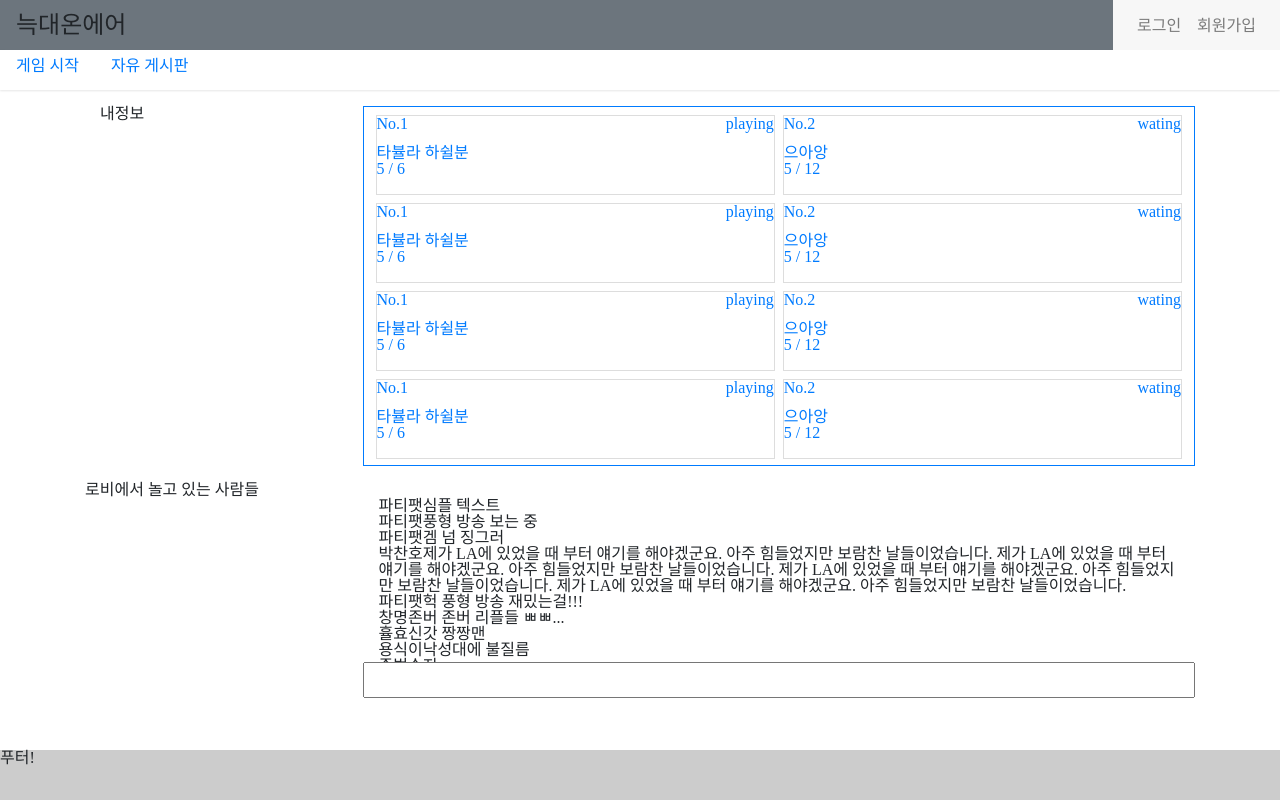
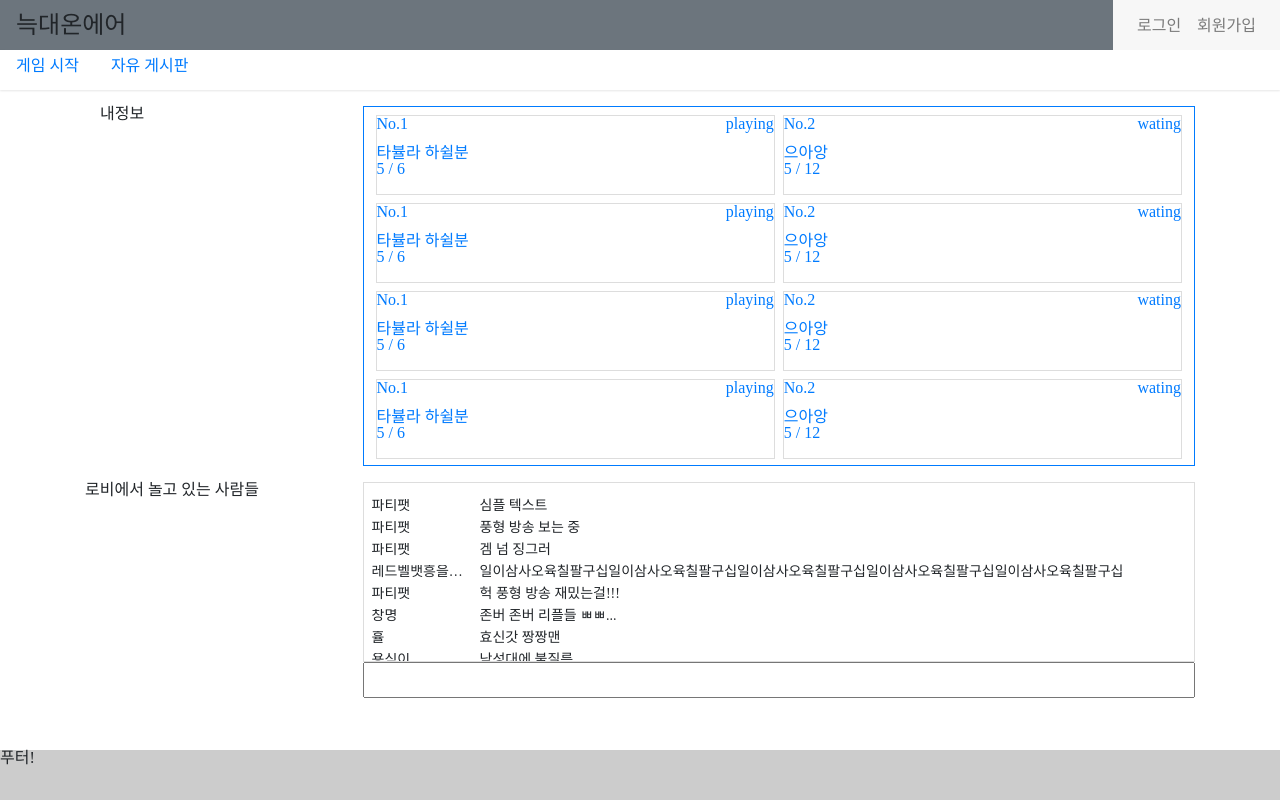
Before and after one commit to partyKyoung/webmafia, a React app: page /lobby in a window 1280 px wide. Built offline with nearby package versions, Linux system fonts and the light colour scheme.

Commit message:
로비 채팅 레이아웃 및 스타일 작업

```diff
--- a/src/container/game/Lobby.js
+++ b/src/container/game/Lobby.js
@@ -9,9 +9,9 @@ function Message ({message}) {
   }
 
   return (
-    <div>
-      <span>{message.userName}</span>
-      <span>{message.message}</span>
+    <div className="lobby-chat-message pt-2 clearfix">
+      <span className="lobby-chat-message-name d-inline-block float-left">{message.userName}</span>
+      <span className="lobby-chat-message-message pl-2 d-inline-block float-left">{message.message}</span>
     </div>
   );
 }
@@ -54,10 +54,15 @@ class Lobby extends Component {
           </ul>
           <div className="lobby-chat-room col-3 d-none d-md-block mt-3 p-0">로비에서 놀고 있는 사람들</div>
           <div className="lobby-chat-room col-12 col-md-9 mt-3 p-0">
-            <div className="lobby-chat-room-board w-100 p-3">
+            <div className="lobby-chat-room-board w-100 p-2">
               {messageList}
             </div>
-            <input type="text" className="lobby-chat-room-input w-100 p-3" ref={lobbyInput => {this.chatInput = lobbyInput}}/>
+            <input
+              type="text"
+              className="lobby-chat-room-input w-100 p-3"
+              ref={lobbyInput => {this.chatInput = lobbyInput}}
+              maxLength={50}
+            />
           </div>
         </div>
       </div>
--- a/src/mock/chat/lobbyChat.js
+++ b/src/mock/chat/lobbyChat.js
@@ -8,8 +8,8 @@ export const messages = [{
     userName: "파티팻",
     message: "겜 넘 징그러"
 }, {
-    userName: "박찬호",
-    message: "제가 LA에 있었을 때 부터 얘기를 해야겠군요. 아주 힘들었지만 보람찬 날들이었습니다. 제가 LA에 있었을 때 부터 얘기를 해야겠군요. 아주 힘들었지만 보람찬 날들이었습니다. 제가 LA에 있었을 때 부터 얘기를 해야겠군요. 아주 힘들었지만 보람찬 날들이었습니다. 제가 LA에 있었을 때 부터 얘기를 해야겠군요. 아주 힘들었지만 보람찬 날들이었습니다. "
+    userName: "레드벨뱃흥을돋구",
+    message: "일이삼사오육칠팔구십일이삼사오육칠팔구십일이삼사오육칠팔구십일이삼사오육칠팔구십일이삼사오육칠팔구십"
 }, {
     userName: "파티팻",
     message: "헉 풍형 방송 재밌는걸!!!"
--- a/src/scss/chat/_chat-list.scss
+++ b/src/scss/chat/_chat-list.scss
@@ -34,10 +34,23 @@
 }
 
 .lobby-chat-room-board {
+    border: 1px solid #ddd;
     height: 180px;
     overflow-y: scroll;
+    font-size: 14px;
 }
 
 .lobby-chat-room-input {
     height: 20px;
 }
+
+.lobby-chat-message-name {
+    width: 100px;
+    white-space: nowrap;
+    overflow: hidden;
+    text-overflow: ellipsis;
+}
+
+.lobby-chat-message-message {
+    width: calc(100% - 100px);
+}
```
